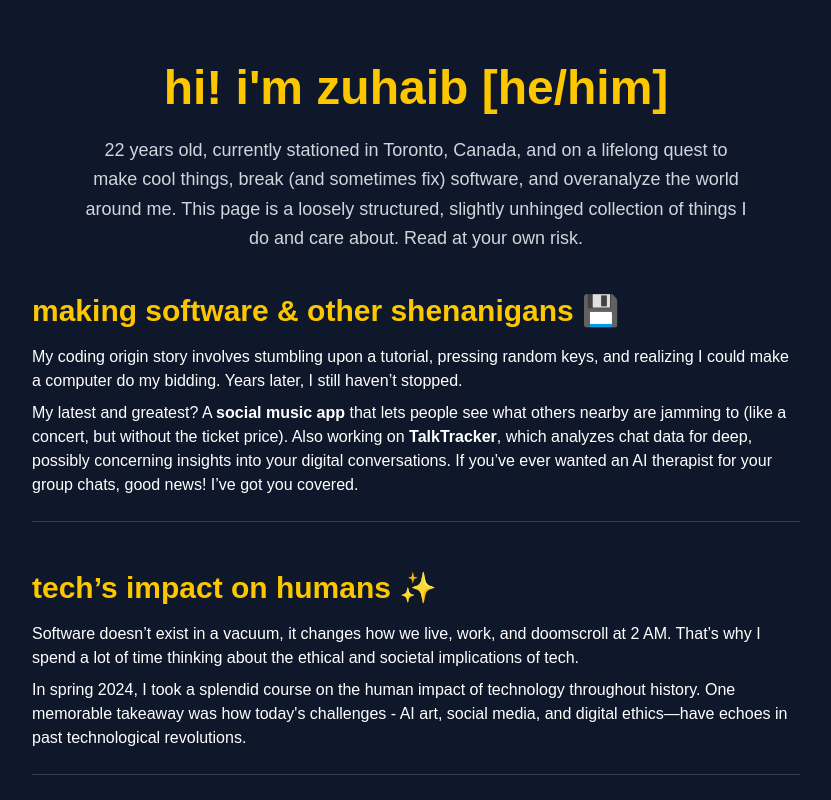
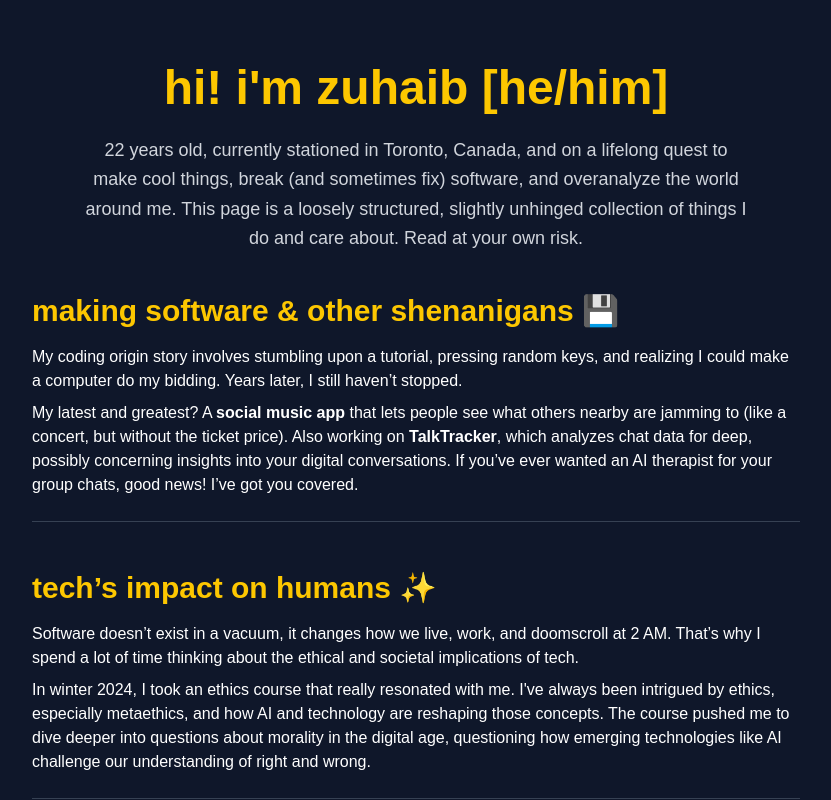
Before and after one commit to zuuhaaib/portfolio, a Next.js app: page /about-me in a window 1280 px wide. Shown: the top 800 px of the page, without its empty margins (224-1055 px from the left). Built offline with nearby package versions, Linux system fonts and the light colour scheme.

Commit message:
updated About Me

```diff
--- a/src/app/about-me/page.tsx
+++ b/src/app/about-me/page.tsx
@@ -74,10 +74,12 @@ const AboutPage: React.FC = () => {
             about the ethical and societal implications of tech.
           </p>
           <p className="mt-2">
-            In spring 2024, I took a splendid course on the human impact of
-            technology throughout history. One memorable takeaway was how
-            today&#39;s challenges - AI art, social media, and digital
-            ethics—have echoes in past technological revolutions.
+            In winter 2024, I took an ethics course that really resonated with
+            me. I&#39;ve always been intrigued by ethics, especially metaethics,
+            and how AI and technology are reshaping those concepts. The course
+            pushed me to dive deeper into questions about morality in the
+            digital age, questioning how emerging technologies like AI challenge
+            our understanding of right and wrong.
           </p>
         </motion.section>
 
```
